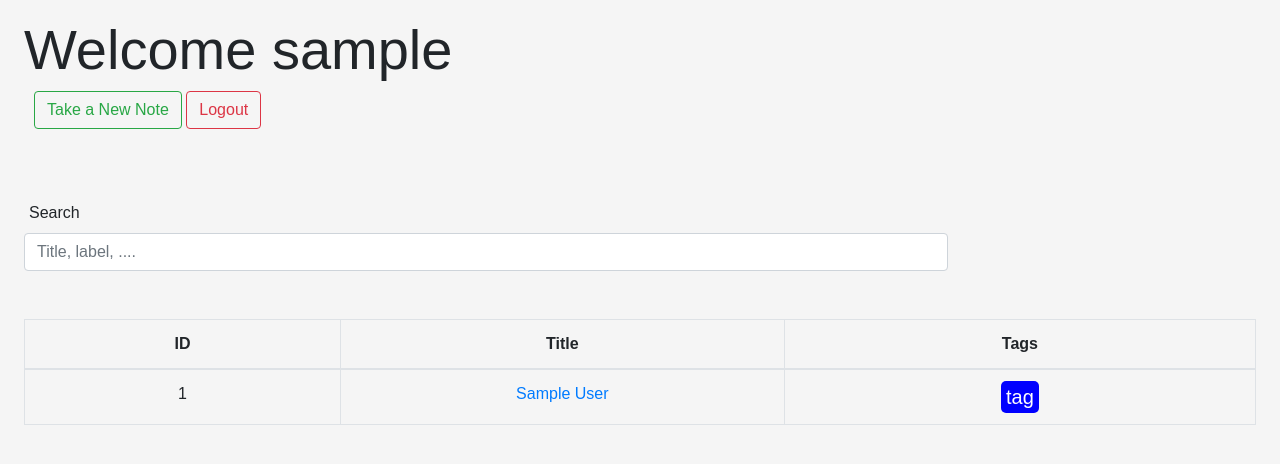
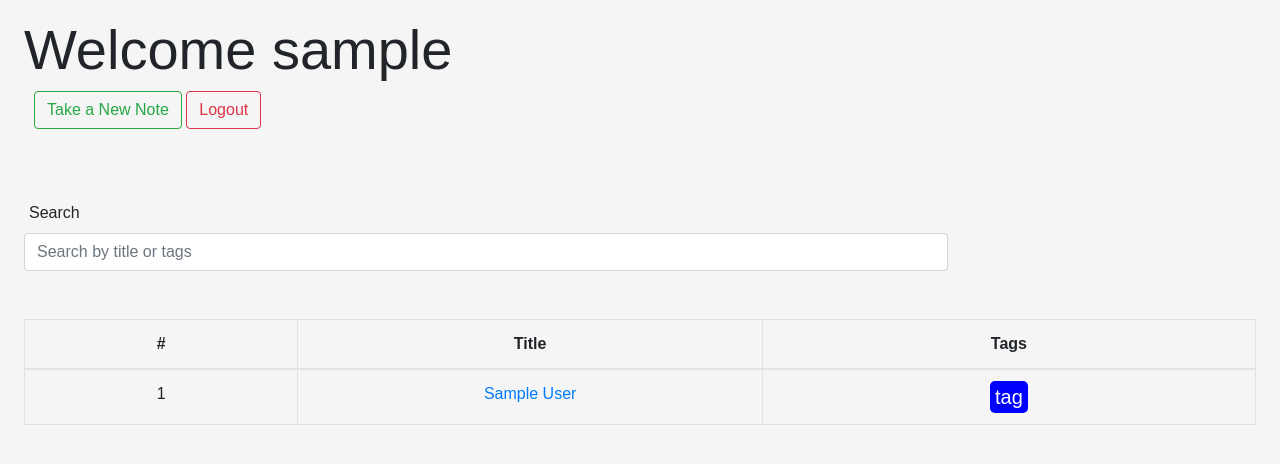
Before and after one commit to ArmanMokammel/Django-NoteApp, a Django app: a page that uses UserData/templates/notes_home.html in a window 1280 px wide. Shown: the top 464 px of the page. Run offline with Django 4.2, Linux system fonts and the light colour scheme; a user stored in the database is signed in; tables that the repository leaves empty hold one stand-in row (values such as "Sample post"); some libraries are stand-ins or nearby versions.

Commit message:
modified

```diff
--- a/UserData/templates/notes_home.html
+++ b/UserData/templates/notes_home.html
@@ -24,14 +24,14 @@
 
                 <br><br>
                 <label style="margin-left:5px;">Search</label>
-                <input class="form-control w-75" type="text" id="searchInput" placeholder="Title, label, ...." onkeyup="searchTable()">
+                <input class="form-control w-75" type="text" id="searchInput" placeholder="Search by title or tags" onkeyup="searchTable()">
                 <br><br>
             </div>
             <div class="table-responsive" style="max-height:300px; overflow-y:auto;">
                 <table class="table table-bordered m-0 table7" style="text-align:center;" id="notesTable">
                     <thead>
                         <tr>
-                            <th style="text-align:center;">ID</th>
+                            <th style="text-align:center;">#</th>
                             <th style="text-align:center;">Title</th>
                             {% comment %} <th style="text-align:center;">Notes</th> {% endcomment %}
                             <th style="text-align:center;">Tags</th>
@@ -44,7 +44,7 @@
                             <td> {{forloop.counter}} </td>
                             <td> <a href="{% url 'UserData:note_description' usernameee note.pk %}"> {{note.title}} </a></td>
                             {% comment %} <td> {{note.description}} </td> {% endcomment %}
-                            <td> <span style="background-color:blue; padding:5px; font-size: 20px; border-radius:5px; color:white;">tag</span></td>
+                            <td> <span style="background-color:blue; padding:5px; font-size: 20px; border-radius:5px; color:white;">tag</span> </td>
                         </tr>
                         {% endfor %}
                         <!-- Add more rows as needed -->
--- a/UserData/templates/view_note.html
+++ b/UserData/templates/view_note.html
@@ -185,7 +185,6 @@
         </div>
         <div class="description_tags">
             <a href="" class="tags">#birthday</a>
-            <a href="" class="tags">#party</a>
         </div>
         <div class="images">
             {% for image in user_images %}
```
